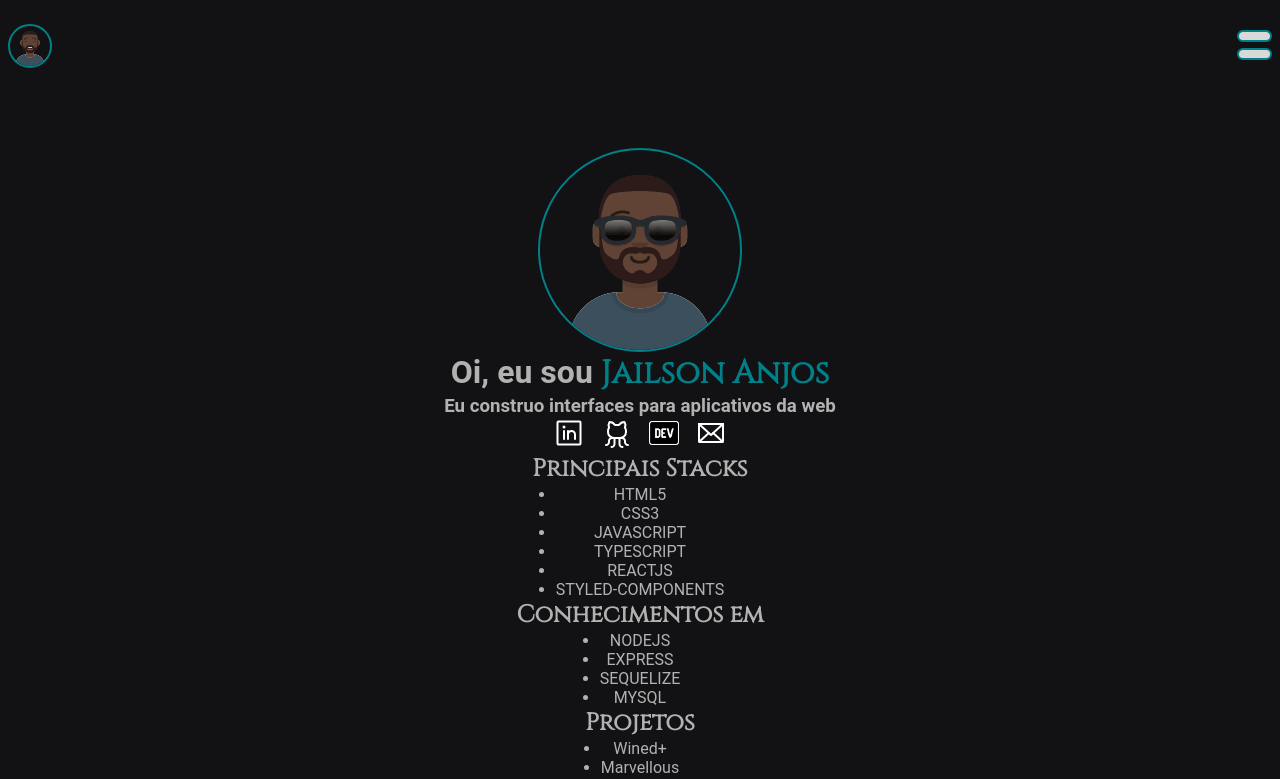
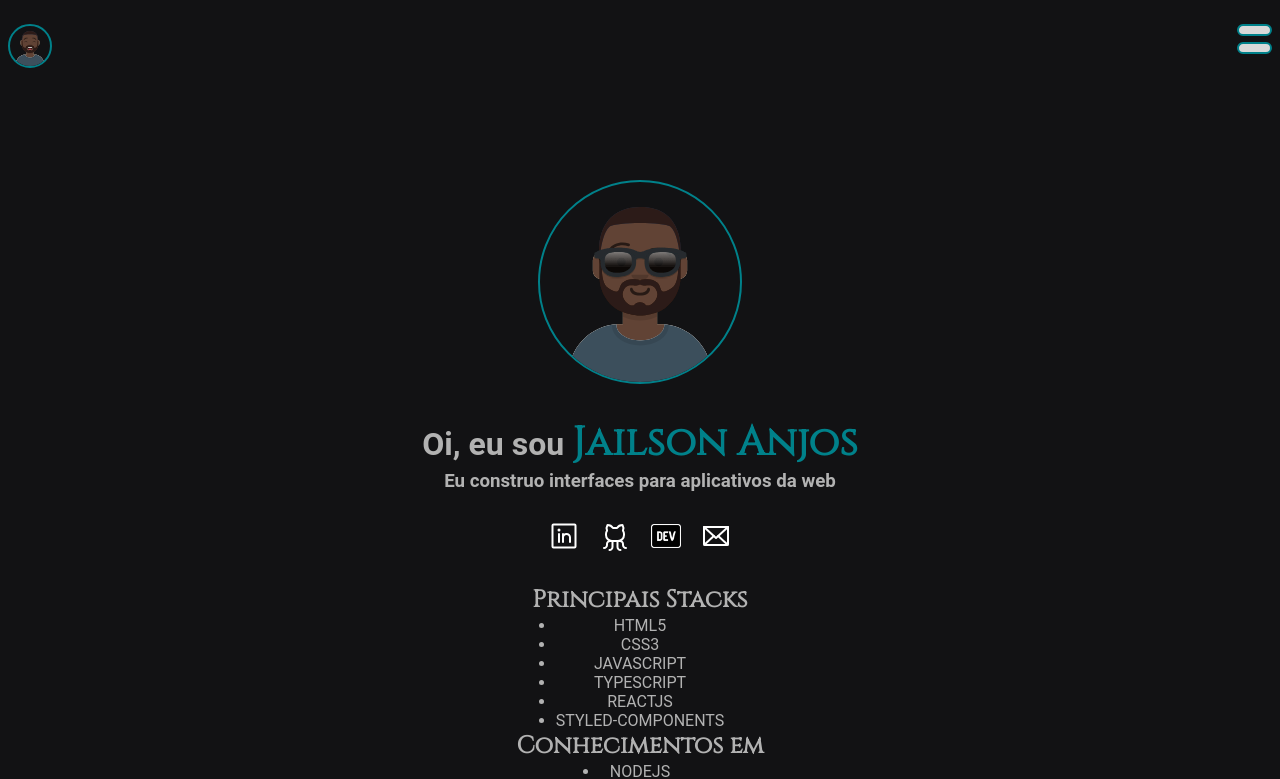
Before and after one commit to jairocket/jailsonanjos, a React (Vite) app: page / in a window 1280 px wide. Shown: the top 779 px of the page. Built offline with nearby package versions, Linux system fonts and the light colour scheme.

Commit message:
feat(links): Add links

```diff
--- a/package.json
+++ b/package.json
@@ -12,6 +12,7 @@
     "phosphor-react": "^1.4.1",
     "react": "^18.2.0",
     "react-dom": "^18.2.0",
+    "react-router-dom": "^6.4.3",
     "styled-components": "^5.3.6"
   },
   "devDependencies": {
--- a/src/App.css
+++ /dev/null
@@ -1,11 +0,0 @@
-body {
-  background-color: #131818;
-}
-
-/* .card {
-  padding: 2em;
-} */
-
-.read-the-docs {
-  color: #888;
-}
--- a/src/App.tsx
+++ b/src/App.tsx
@@ -1,11 +1,10 @@
-import './App.css'
 import { ThemeProvider } from 'styled-components'
 import { defaultTheme } from './styles/Themes/default'
 import { GlobalStyle } from './styles/globals'
 import { Avatar } from './components/Avatar'
 import { Header } from './components/Header'
 import coolAvatar from '../src/assets/cool-avatar.svg'
-import { AppContainer, SocialMediaContainer } from './styles/styles'
+import { AppContainer, Heading, SocialMediaContainer } from './styles/styles'
 import { GithubLogo, LinkedinLogo, Envelope } from 'phosphor-react'
 import { DevLogo } from './components/DevLogo'
 
@@ -16,23 +15,23 @@ function App() {
       <Header />
       <AppContainer className="App">
         <Avatar size={'large'} src={coolAvatar} />
-        <h1>
+        <Heading>
           Oi, eu sou <span>Jailson Anjos</span>
-        </h1>
+        </Heading>
         <h3>Eu construo interfaces para aplicativos da web</h3>
         <SocialMediaContainer>
-          <div>
+          <a href="https://www.linkedin.com/in/jailsonanjos/" target={'_blank'}>
             <LinkedinLogo size={32} color={'white'} />
-          </div>
-          <div>
+          </a>
+          <a href="https://github.com/jairocket" target={'_blank'}>
             <GithubLogo size={32} color={'white'} />
-          </div>
-          <div>
+          </a>
+          <a href="https://dev.to/jairocket" target={'_blank'}>
             <DevLogo />
-          </div>
-          <div>
+          </a>
+          <a href="mailto:jailsonanjos@hotmail.com?subject=Oportunidade">
             <Envelope size={32} color={'white'} />
-          </div>
+          </a>
         </SocialMediaContainer>
         <h2>Principais Stacks</h2>
         <ul>
--- a/src/components/Avatar/styles.ts
+++ b/src/components/Avatar/styles.ts
@@ -7,6 +7,7 @@ export const AvatarContainer = styled.div`
   overflow: hidden;
   justify-content: center;
   width: fit-content;
+  margin-bottom: 2rem;
 `
 export const AvatarSmall = styled.img`
   height: 40px;
--- a/src/components/Header/styles.ts
+++ b/src/components/Header/styles.ts
@@ -4,7 +4,7 @@ export const HeaderContainer = styled.header`
   display: flex;
   flex-direction: row;
   justify-content: space-between;
-  align-items: center;
+  align-items: flex-start;
   margin-top: 1.5rem;
   padding: 0 0.5rem;
 `
--- a/src/styles/globals.ts
+++ b/src/styles/globals.ts
@@ -21,8 +21,4 @@ export const GlobalStyle = createGlobalStyle`
     font-family: 'Cinzel', serif;
  }
 
- span{
-    color: ${(props) => props.theme['blue']};
- }
-
 `
--- a/src/styles/styles.ts
+++ b/src/styles/styles.ts
@@ -14,5 +14,14 @@ export const SocialMediaContainer = styled.div`
   display: flex;
   flex-direction: row;
   align-items: center;
-  gap: 1rem; ;
+  gap: 1.2rem;
+  margin: 1.75rem;
 `
+export const Heading = styled.h1`
+  padding: 0 1rem;
+
+  span {
+    font-size: 2.5rem;
+    color: ${(props) => props.theme['blue']};
+  }
+`
```
Also changed, not shown: 1 other file (tests, documents, lock files or other folders).
